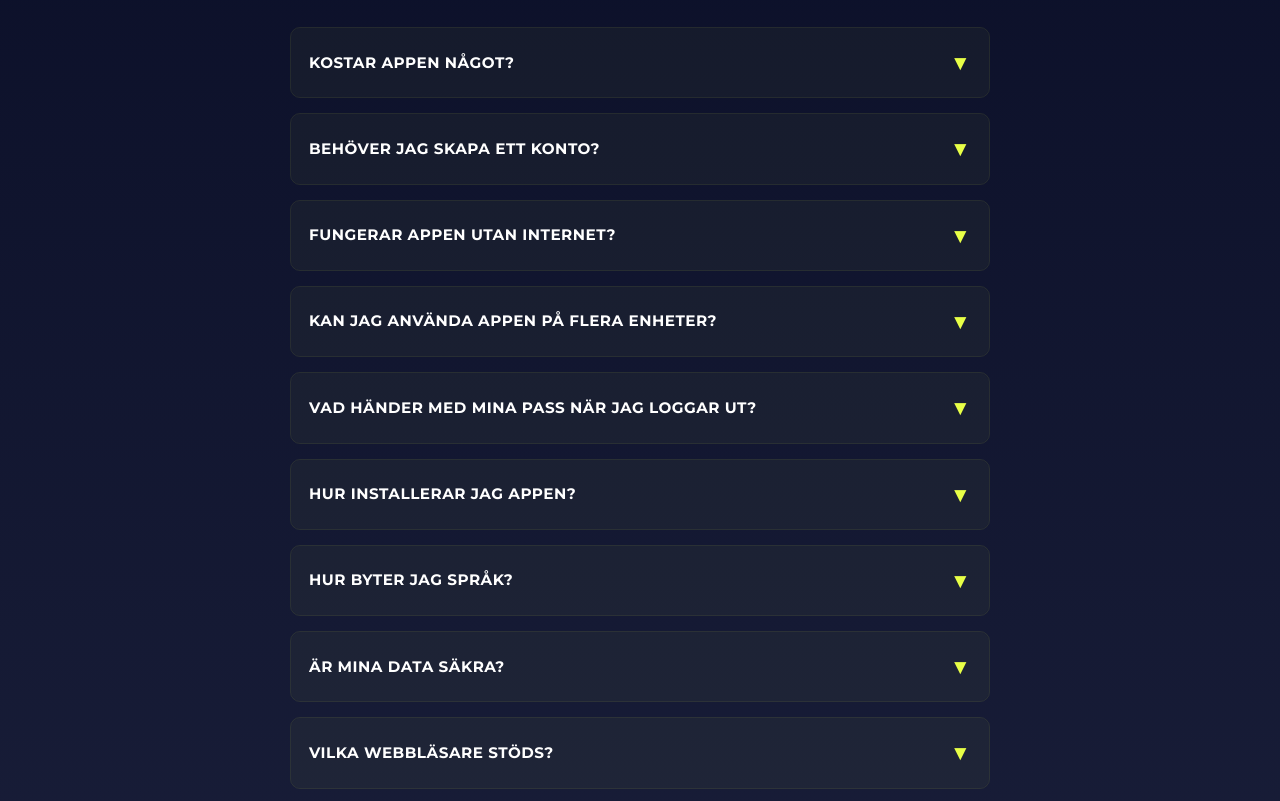
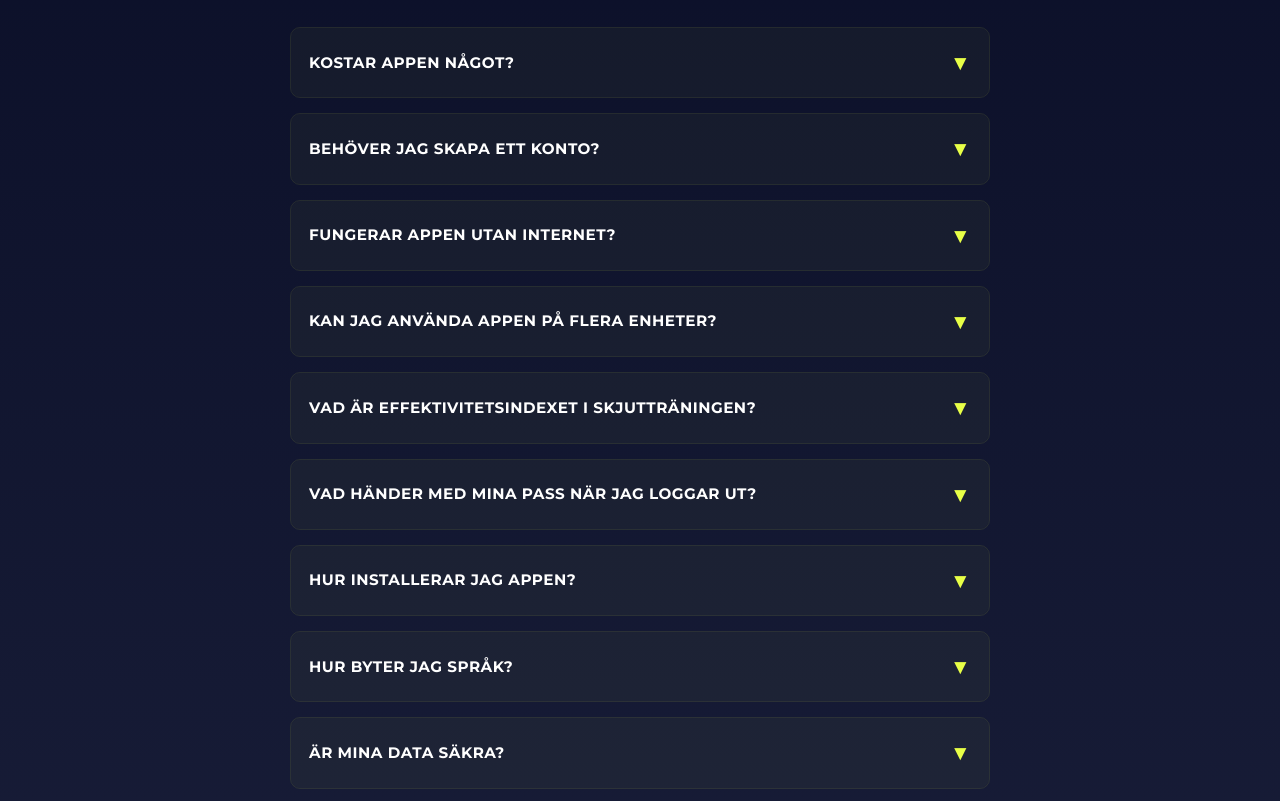
Before and after one commit to johanssonbvp/skyttetraning, a plain HTML site: page faq.html in a window 1280 px wide. Shown: the part 253-1054 px from the top of the page. Drawn offline with Linux system fonts and the light colour scheme.

Commit message:
Dokument: statistik i skjutträningen, ny FAQ-fråga och lathundsrad på fyra språk
README och CLAUDE.md beskriver skottordning, effektivitetsindex per avstånd, minimikrav
(5 pass med ordning, 20 skott för rekord), Klar för idag och räddning av lösa nycklar.
Ny FAQ-fråga om effektivitetsindexet och en mening i lathunden (sv/en/fr/de).
Den flyttade DEPLOY-INSTRUKTIONER.md är markerad som gammal.

Co-Authored-By: Claude Sonnet 5.5 <noreply@anthropic.com>

```diff
--- a/faq.html
+++ b/faq.html
@@ -304,6 +304,21 @@
 
     <div class="faq-item">
       <div class="faq-question" onclick="this.parentElement.classList.toggle('open')">
+        <span data-sv="Vad är effektivitetsindexet i skjutträningen?" data-en="What is the efficiency index in shooting practice?" data-fr="Qu'est-ce que l'indice d'efficacité à l'entraînement au tir ?" data-de="Was ist der Effizienzindex im Schießtraining?">Vad är effektivitetsindexet i skjutträningen?</span>
+        <span class="faq-toggle">▼</span>
+      </div>
+      <div class="faq-answer">
+        <p data-sv="Indexet visar hur du presterar som skytt i match, inte bara hur många du träffar. Det väger ihop poängvärde (carreau ger mer än träff), återhämtning efter en miss, startskott och din utveckling. Återhämtning och startskott räknas på skottens ordning, som sparas för nya pass. Tills du har fem sådana pass står de på ett neutralt värde och appen skriver &quot;Samlar data&quot;. Äldre pass saknar ordningen och räknas inte med där. Med knapparna ovanför indexet kan du se det för ett avstånd i taget. Rekord räknas från pass med minst 20 skott."
+           data-fr="L'indice montre comment vous performez comme tireur en match, et pas seulement combien vous touchez. Il combine la valeur du score (un carreau vaut plus qu'une touche), la récupération après un tir raté, les premiers tirs et votre progression. La récupération et les premiers tirs se basent sur l'ordre des tirs, enregistré pour les nouvelles séances. Tant que vous n'avez pas cinq séances de ce type, ils restent à une valeur neutre et l'application affiche « Collecte de données ». Les séances plus anciennes n'ont pas cet ordre et n'y sont pas prises en compte. Avec les boutons au-dessus de l'indice, vous pouvez le voir pour une distance à la fois. Les records se basent sur les séances d'au moins 20 tirs."
+           data-en="The index shows how you perform as a shooter in a match, not just how many you hit. It combines score value (a carreau is worth more than a hit), recovery after a miss, opening shots and your progress. Recovery and opening shots are based on the order of your shots, which is saved for new sessions. Until you have five such sessions they stay at a neutral value and the app shows &quot;Collecting data&quot;. Older sessions do not have the order and are not included there. With the buttons above the index you can see it for one distance at a time. Records are based on sessions with at least 20 shots."
+           data-de="Der Index zeigt, wie du als Schütze im Spiel abschneidest, nicht nur, wie viele du triffst. Er verbindet Punktwert (ein Carreau zählt mehr als ein Treffer), Erholung nach einem Fehlschuss, Startschüsse und deine Entwicklung. Erholung und Startschüsse werden aus der Reihenfolge der Schüsse berechnet, die bei neuen Einheiten gespeichert wird. Bis du fünf solche Einheiten hast, bleiben sie auf einem neutralen Wert und die App zeigt „Daten werden gesammelt“. Ältere Einheiten haben die Reihenfolge nicht und zählen dort nicht mit. Mit den Schaltflächen über dem Index siehst du ihn für jeweils eine Entfernung. Rekorde basieren auf Einheiten mit mindestens 20 Schüssen.">
+          Indexet visar hur du presterar som skytt i match, inte bara hur många du träffar. Det väger ihop poängvärde (carreau ger mer än träff), återhämtning efter en miss, startskott och din utveckling. Återhämtning och startskott räknas på skottens ordning, som sparas för nya pass. Tills du har fem sådana pass står de på ett neutralt värde och appen skriver &quot;Samlar data&quot;. Äldre pass saknar ordningen och räknas inte med där. Med knapparna ovanför indexet kan du se det för ett avstånd i taget. Rekord räknas från pass med minst 20 skott.
+        </p>
+      </div>
+    </div>
+
+    <div class="faq-item">
+      <div class="faq-question" onclick="this.parentElement.classList.toggle('open')">
         <span data-sv="Vad händer med mina pass när jag loggar ut?" data-fr="Que deviennent mes séances quand je me déconnecte ?" data-en="What happens to my sessions when I log out?" data-de="Was passiert mit meinen Einheiten, wenn ich mich abmelde?">Vad händer med mina pass när jag loggar ut?</span>
         <span class="faq-toggle">▼</span>
       </div>
```
Also changed, not shown: lathund.html (+1 -1 lines), 3 other files.
